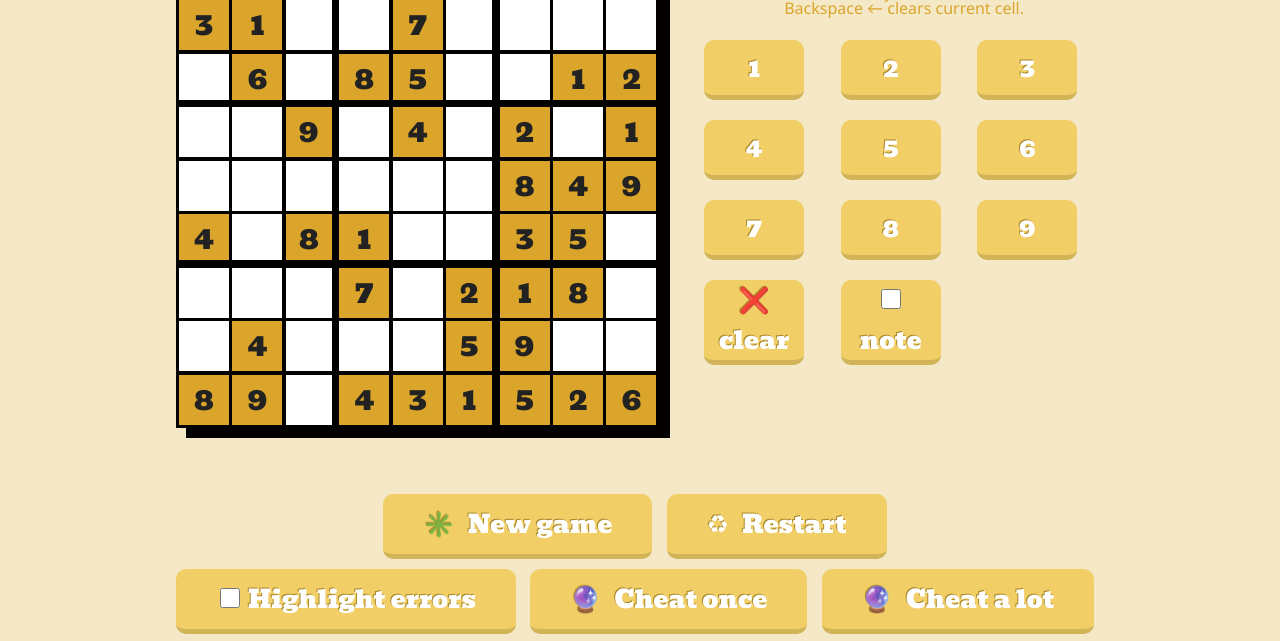
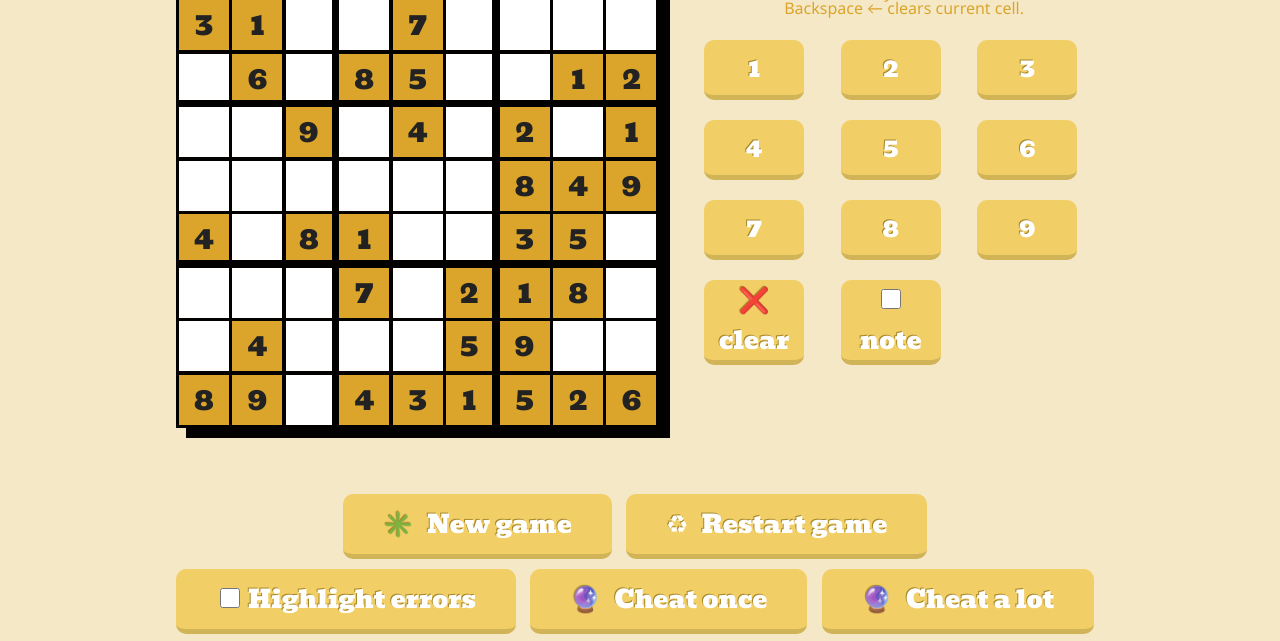
Before and after one commit to niklasHagner/sudoku, a plain HTML site: page index.html in a window 1280 px wide. Shown: the part 126-767 px from the top of the page. Drawn offline with nearby package versions, Linux system fonts and the light colour scheme; a web font is replaced by a local one.

Commit message:
"Restart game"

```diff
--- a/index.html
+++ b/index.html
@@ -67,7 +67,7 @@
 
     <div class="sudoku-settings-inputs">
       <button class="button sudoku-new"><icon>✳️</icon> New game</button>
-      <button class="button sudoko-restart"><icon>♻</icon> Restart</button>
+      <button class="button sudoko-restart"><icon>♻</icon> Restart game</button>
     </div>
 
 
```
